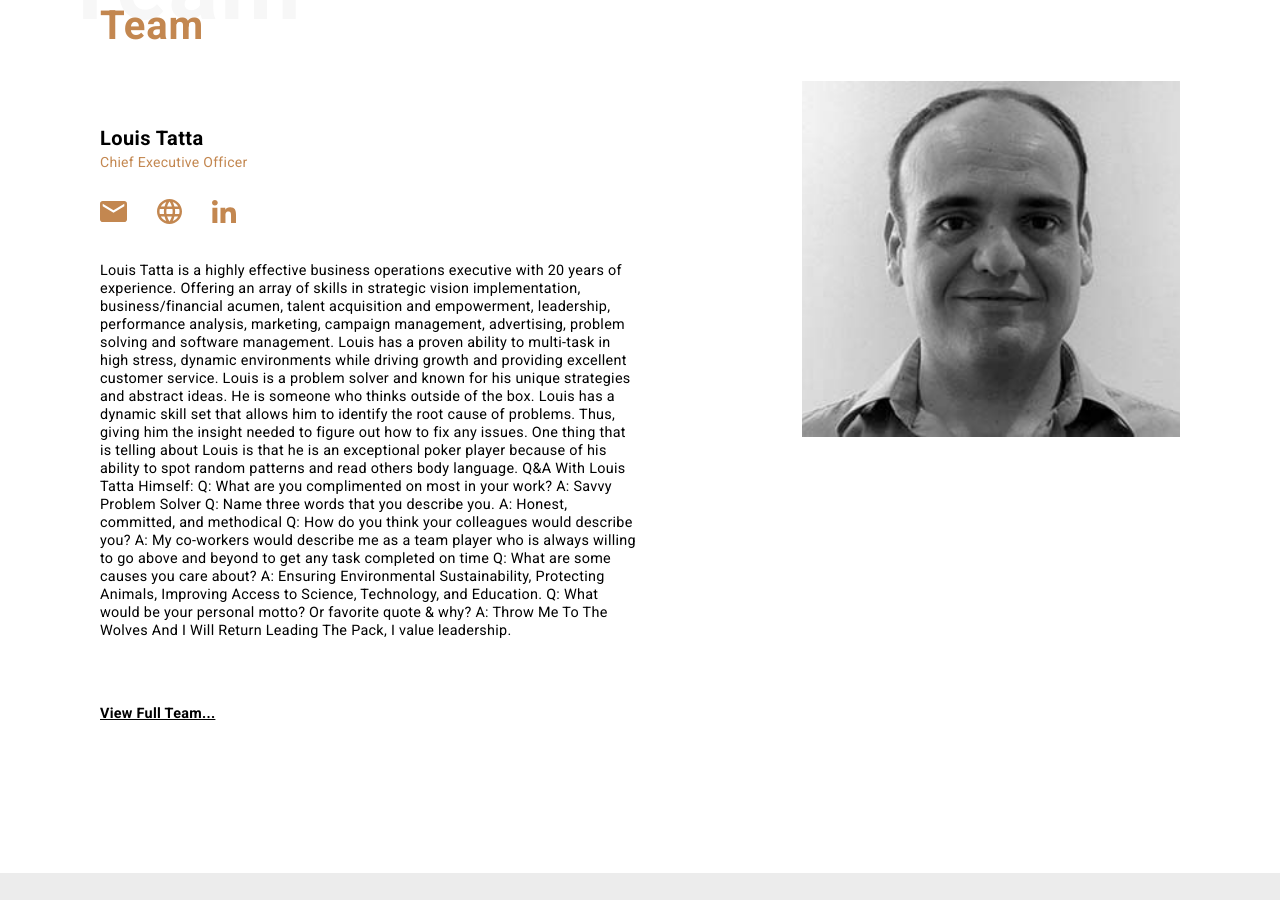
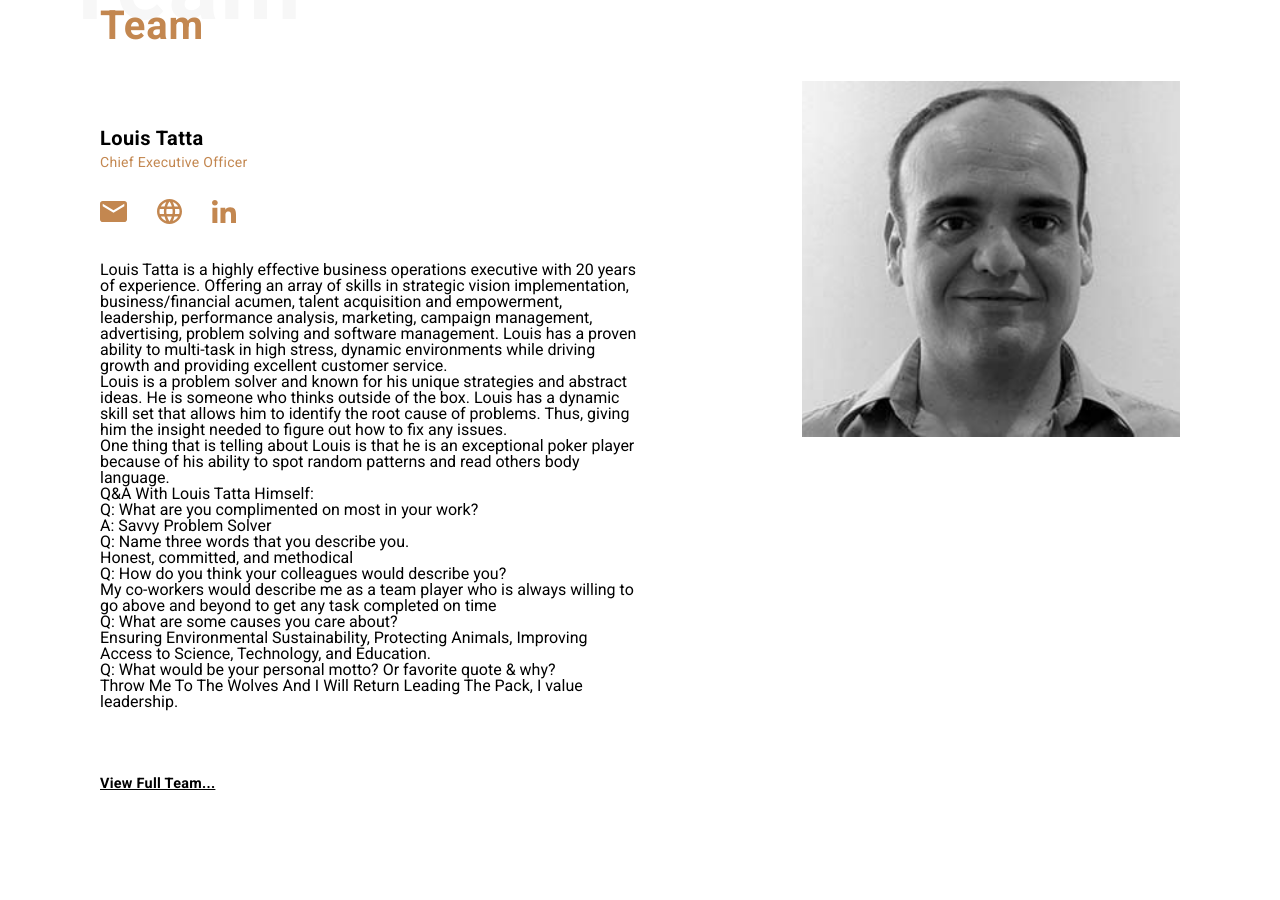
Before and after one commit to unecigarettewm/cppa-www, a Jekyll site: the page built from people/louis.html, in a window 1280 px wide and 900 px high, scrolled down 199 px. Built offline with Jekyll 4.4.1, drawn with Linux system fonts in a browser that asks for light colours.

Commit message:
Update Louis biography
close #19

```diff
--- a/people/louis.html
+++ b/people/louis.html
@@ -10,31 +10,37 @@
 linkedin: https://www.linkedin.com/in/louis-tatta-83987b2/
 image: /images/people/louis.jpg
 ---
-Louis Tatta is a highly effective business operations executive with
-20 years of experience.  Offering an array of skills in strategic vision
-implementation, business/financial acumen, talent acquisition and
-empowerment, leadership, performance analysis, marketing, campaign management,
-advertising, problem solving and software management.  Louis has a proven
-ability to multi-task in high stress, dynamic environments while driving
-growth and providing excellent customer service.
+<p>
+Louis Tatta is a highly effective business operations executive with 20 years
+of experience. Offering an array of skills in strategic vision implementation,
+business/financial acumen, talent acquisition and empowerment, leadership,
+performance analysis, marketing, campaign management, advertising, problem
+solving and software management. Louis has a proven ability to multi-task in
+high stress, dynamic environments while driving growth and providing excellent
+customer service.</p>
 
-Louis is a problem solver and known for his unique strategies and abstract
+<p>Louis is a problem solver and known for his unique strategies and abstract
 ideas. He is someone who thinks outside of the box. Louis has a dynamic skill
 set that allows him to identify the root cause of problems. Thus, giving him
-the insight needed to figure out how to fix any issues.
+the insight needed to figure out how to fix any issues.</p>
 
-One thing that is telling about Louis is that he is an exceptional poker player
-because of his ability to spot random patterns and read others body language.
+<p>One thing that is telling about Louis is that he is an exceptional poker
+player because of his ability to spot random patterns and read others body
+language.</p>
 
-Q&A With Louis Tatta Himself:
+<h2>Q&amp;A With Louis Tatta Himself:</h2>
 
-Q: What are you complimented on most in your work?
-A: Savvy Problem Solver
-Q: Name three words that you describe you.
-A: Honest, committed, and methodical
-Q: How do you think your colleagues would describe you?
-A: My co-workers would describe me as a team player who is always willing to go above and beyond to get any task completed on time
-Q: What are some causes you care about?
-A: Ensuring Environmental Sustainability, Protecting Animals, Improving Access to Science, Technology, and Education.
-Q: What would be your personal motto? Or favorite quote & why?
-A: Throw Me To The Wolves And I Will Return Leading The Pack, I value leadership.
+<ul>
+<li>Q: What are you complimented on most in your work?
+    <p>A: Savvy Problem Solver</p></li>
+<li>Q: Name three words that you describe you.
+    <p>Honest, committed, and methodical</p></li>
+<li>Q: How do you think your colleagues would describe you?
+    <p>My co-workers would describe me as a team player who is always
+    willing to go above and beyond to get any task completed on time</p></li>
+<li>Q: What are some causes you care about?
+    <p>Ensuring Environmental Sustainability, Protecting Animals, Improving
+    Access to Science, Technology, and Education.</p></li>
+<li>Q: What would be your personal motto? Or favorite quote &amp; why?
+    <p>Throw Me To The Wolves And I Will Return Leading The Pack, I value leadership.</p></li>
+</ul>
```
